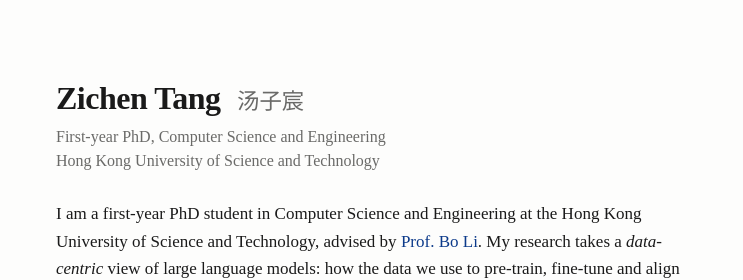
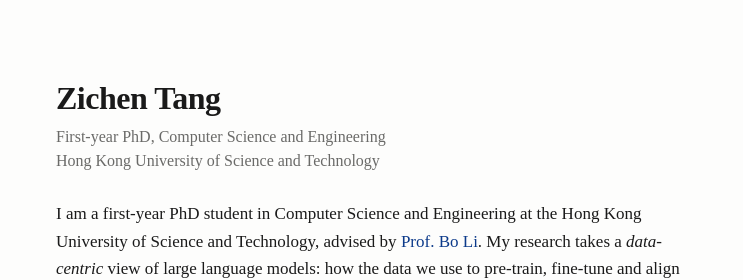
Before and after one commit to trl730109/trl730109.github.io, a Jekyll site: the page built from _pages/about.md, in a window 1280 px wide. Shown: the top 280 px of the page, without its empty margins (268-1011 px from the left). Built offline with Jekyll 4.4.1, drawn with Linux system fonts in a browser that asks for light colours.

Commit message:
Drop Chinese name; add GitHub Actions workflow for Pages deploy
- Remove 汤子宸 from home banner, _config.yml author, page descriptions, and README.
- Add .github/workflows/pages.yml: build on Ruby 3.3 with Jekyll 4, deploy via actions/deploy-pages.
- Commit Gemfile.lock so the workflow's bundler-cache key is stable.

```diff
--- a/_config.yml
+++ b/_config.yml
@@ -1,6 +1,6 @@
 title:            "Zichen Tang"
 tagline:          "First-year PhD, HKUST CSE"
-description:      "Personal homepage of Zichen Tang (汤子宸), first-year PhD student in Computer Science and Engineering at HKUST, working on data-centric approaches to large language models."
+description:      "Personal homepage of Zichen Tang, first-year PhD student in Computer Science and Engineering at HKUST, working on data-centric approaches to large language models."
 url:              "https://trl730109.github.io"
 baseurl:          ""
 repository:       "trl730109/trl730109.github.io"
@@ -9,7 +9,6 @@ lang:             "en"
 
 author:
   name:           "Zichen Tang"
-  name_zh:        "汤子宸"
   role:           "First-year PhD, Computer Science and Engineering"
   affiliation:    "Hong Kong University of Science and Technology"
   affiliation_short: "HKUST"
--- a/_layouts/home.html
+++ b/_layouts/home.html
@@ -3,7 +3,7 @@ layout: default
 ---
 <article class="home">
   <header class="home-header">
-    <h1 class="home-name">{{ site.author.name }} <span class="home-name-zh">{{ site.author.name_zh }}</span></h1>
+    <h1 class="home-name">{{ site.author.name }}</h1>
     <p class="home-role">{{ site.author.role }}<br>{{ site.author.affiliation }}</p>
   </header>
 
--- a/_pages/about.md
+++ b/_pages/about.md
@@ -2,7 +2,7 @@
 permalink: /
 layout: home
 title: ""
-description: "Personal homepage of Zichen Tang (汤子宸), first-year PhD in CSE at HKUST, working on data-centric approaches to large language models."
+description: "Personal homepage of Zichen Tang, first-year PhD in CSE at HKUST, working on data-centric approaches to large language models."
 ---
 
 I am a first-year PhD student in Computer Science and Engineering at the Hong Kong University of Science and Technology, advised by [Prof. Bo Li](https://www.cse.ust.hk/~bli/). My research takes a *data-centric* view of large language models: how the data we use to pre-train, fine-tune and align them quietly determines what the models will and will not do. I am currently working on three threads — efficient data synthesis for scaling small-model alignment, adversarial signals injected through training pipelines (jailbreak-via-trigger, bias attack), and knowledge-injection rewriting.
```
Also changed, not shown: README.md (+1 -1 lines), .github/workflows/pages.yml (added), Gemfile.lock (added), 1 other file.
